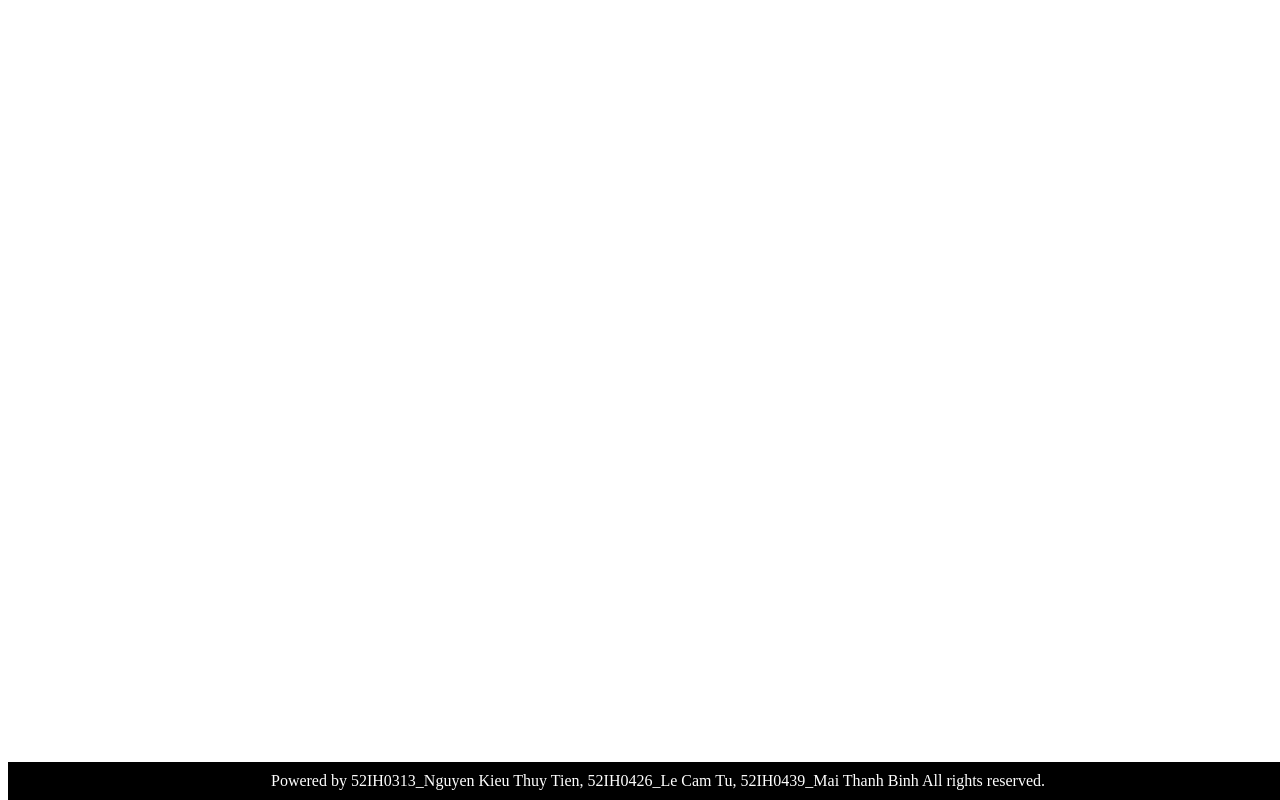
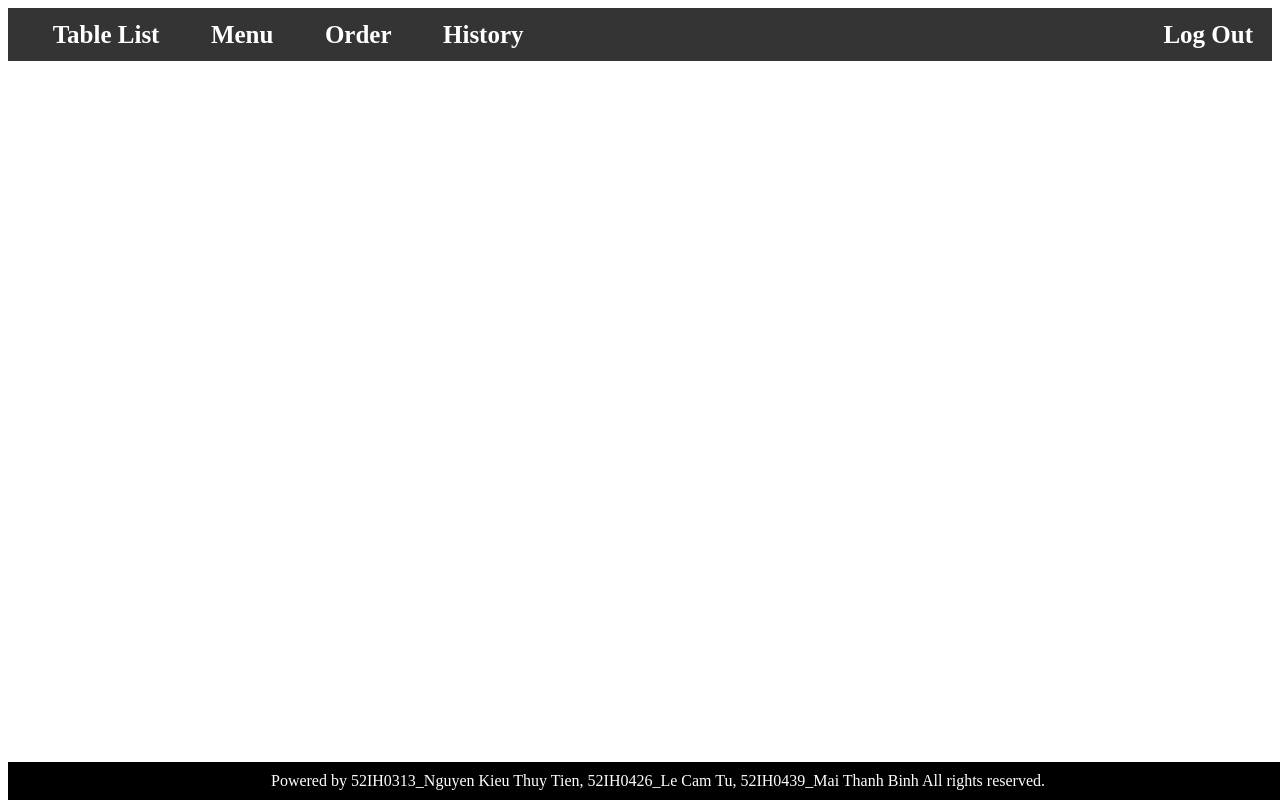
Before and after one commit to kynm0211/soa-midterm, a React (Create React App) app: page /tableOrder in a window 1280 px wide. Built offline with nearby package versions, Linux system fonts and the light colour scheme.

Commit message:
update tableorder - LCT

```diff
--- a/src/App.jsx
+++ b/src/App.jsx
@@ -4,15 +4,17 @@ import Login from './pages/Login';
 import Footer from '../src/components/Footer/footer'
 import Navbar from './components/Navbar/navbar';
 import Table from './pages/TableList/index'
+import TableOrder from './pages/TableOrder/index';
 export default function App() {
   return (
     <Router>
       <div>
-      {/* <Navbar/> */}
+        {/* <Navbar/> */}
         <Routes>
           <Route path="" element={<Login />} />
           {/* <Route path="" element= {<Waiter/>}/> */}
           <Route path="/table" element={<Table />} />
+          <Route path="/tableOrder" element={<TableOrder />} />
         </Routes>
         <Footer />
       </div>
--- /dev/null
+++ b/src/components/TableOrder/TableOrder.jsx
@@ -0,0 +1,8 @@
+import React from "react";
+import "./TableOrder.css";
+
+export default function TableOrder(){
+    return (
+        <div></div>
+    )
+}
--- /dev/null
+++ b/src/pages/TableOrder/index.jsx
@@ -0,0 +1,13 @@
+import React from "react";
+import TableOrder from "../../components/TableOrder/TableOrder"
+import Navbar from "../../components/Navbar/navbar"
+
+export default function tableOrder(){
+    return(
+        <div>
+            <Navbar></Navbar>
+            <TableOrder></TableOrder>
+        </div>
+
+    )
+}
```
Also changed, not shown: src/components/TableOrder/TableOrder.css (added).
